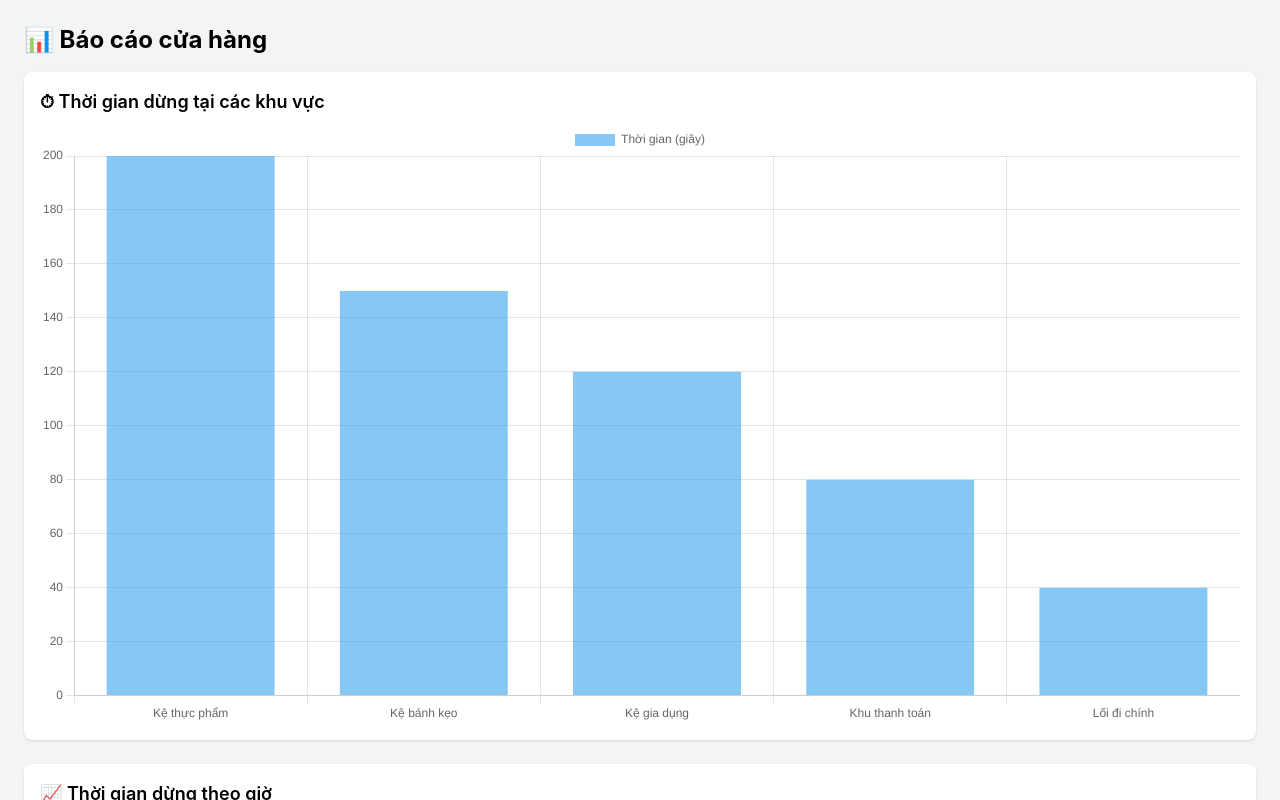
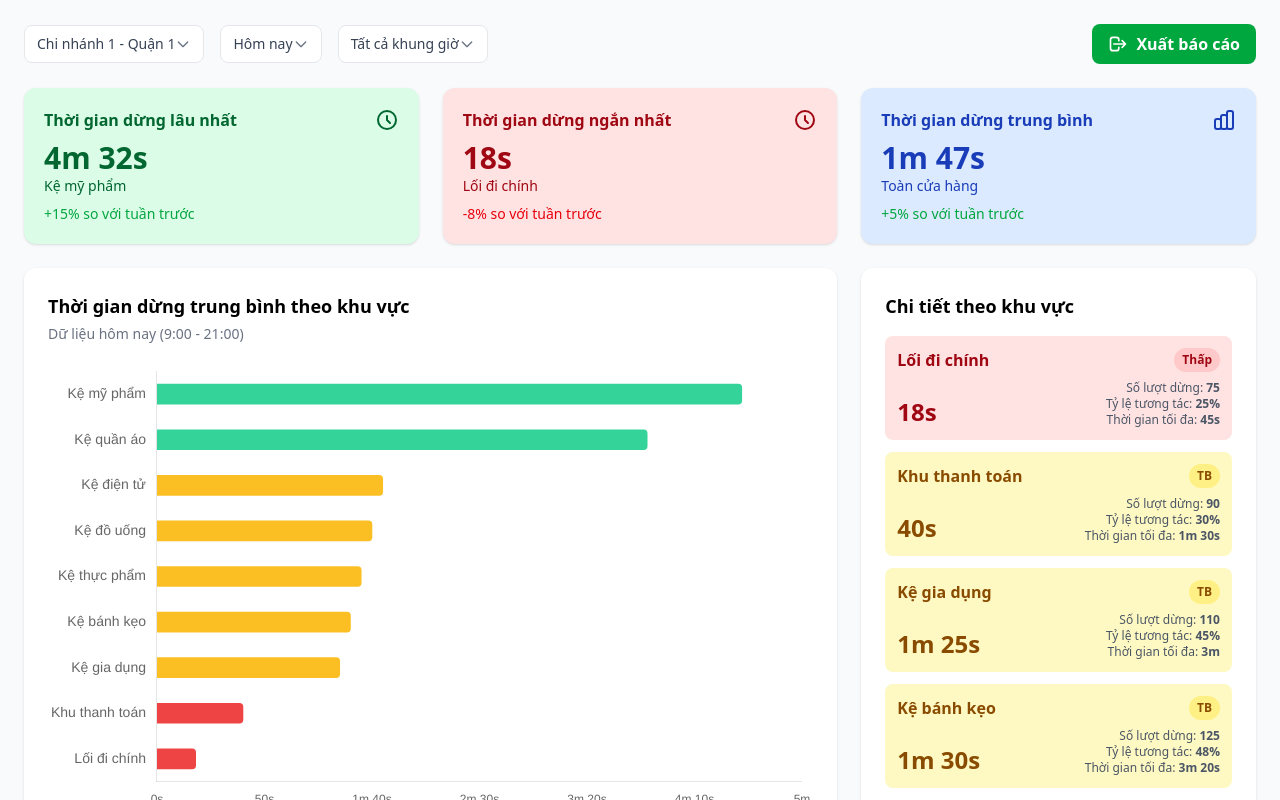
Before and after one commit to NguyenKhanhDuy2703/StoreLens_Project_FE, a React (Vite) app: page /Downtime in a window 1280 px wide. Shown: the top 800 px of the page. Built offline with nearby package versions, Linux system fonts and the light colour scheme.

Commit message:
feat(Update thoi gian dung): Add feature for website

```diff
--- a/src/features/Downtime/Downtime.jsx
+++ b/src/features/Downtime/Downtime.jsx
@@ -1,35 +1,70 @@
 import BarChart from "./components/BarChart";
-import LineChart from "./components/LineChart";
 import KpiCard from "./components/KpiCard";
+import DashboardHeader from "./components/DashboardHeader";
+import AreaDetails from "./components/AreaDetails";
 
-const reportData = {
-  areas: [
-    { name: "Kệ thực phẩm", time: 200 },
-    { name: "Kệ bánh kẹo", time: 150 },
-    { name: "Kệ gia dụng", time: 120 },
-    { name: "Khu thanh toán", time: 80 },
-    { name: "Lối đi chính", time: 40 }
+const dashboardData = {
+  kpis: [
+    {
+      title: "Thời gian dừng lâu nhất",
+      value: "4m 32s",
+      subtitle: "Kệ mỹ phẩm",
+      change: "+15% so với tuần trước",
+      changeType: "increase",
+      color: "green"
+    },
+    {
+      title: "Thời gian dừng ngắn nhất",
+      value: "18s",
+      subtitle: "Lối đi chính",
+      change: "-8% so với tuần trước",
+      changeType: "decrease",
+      color: "red"
+    },
+    {
+      title: "Thời gian dừng trung bình",
+      value: "1m 47s",
+      subtitle: "Toàn cửa hàng",
+      change: "+5% so với tuần trước",
+      changeType: "increase",
+      color: "blue"
+    }
   ],
-  hourly: [1.5, 2.0, 2.3, 2.1, 1.8, 1.2, 0.8],
-  interaction: {
-    stopRate: 68,
-    avgEngagement: 74,
-    conversion: 42
-  }
+  areaDowntime: [
+    { name: "Kệ mỹ phẩm", time: 272, level: "Cao", stops: 234, interactionRate: 78, maxTime: 732 },
+    { name: "Kệ quần áo", time: 228, level: "Cao", stops: 189, interactionRate: 65, maxTime: 522 },
+    { name: "Kệ điện tử", time: 105, level: "TB", stops: 150, interactionRate: 55, maxTime: 240 },
+    { name: "Kệ đồ uống", time: 100, level: "TB", stops: 145, interactionRate: 52, maxTime: 230 },
+    { name: "Kệ thực phẩm", time: 95, level: "TB", stops: 130, interactionRate: 51, maxTime: 210 },
+    { name: "Kệ bánh kẹo", time: 90, level: "TB", stops: 125, interactionRate: 48, maxTime: 200 },
+    { name: "Kệ gia dụng", time: 85, level: "TB", stops: 110, interactionRate: 45, maxTime: 180 },
+    { name: "Khu thanh toán", time: 40, level: "TB", stops: 90, interactionRate: 30, maxTime: 90 },
+    { name: "Lối đi chính", time: 18, level: "Thấp", stops: 75, interactionRate: 25, maxTime: 45 },
+  ].reverse()
 };
 
 function ReportPage() {
   return (
-    <div className="bg-gray-100 p-6 min-h-screen">
-      <h1 className="text-2xl font-bold mb-4">📊 Báo cáo cửa hàng</h1>
+    <div className="bg-gray-50 p-6 min-h-screen font-sans">
+      <DashboardHeader />
 
-      <BarChart data={reportData.areas} />
-      <LineChart data={reportData.hourly} />
+      <div className="grid grid-cols-1 md:grid-cols-3 gap-6 mb-6">
+        {dashboardData.kpis.map((kpi, index) => (
+          <KpiCard
+            key={index}
+            {...kpi}
+          />
+        ))}
+      </div>
 
-      <div className="grid grid-cols-3 gap-4 mt-6">
-        <KpiCard title="Tỷ lệ dừng lại" value={reportData.interaction.stopRate} color="text-blue-600" />
-        <KpiCard title="Tương tác trung bình" value={reportData.interaction.avgEngagement} color="text-green-600" />
-        <KpiCard title="Chuyển đổi mua hàng" value={reportData.interaction.conversion} color="text-purple-600" />
+      {}
+      <div className="grid grid-cols-1 lg:grid-cols-3 gap-6">
+        <div className="lg:col-span-2">
+          <BarChart data={dashboardData.areaDowntime.slice().reverse()} />
+        </div>
+        <div className="lg:col-span-1">
+          <AreaDetails data={dashboardData.areaDowntime} />
+        </div>
       </div>
     </div>
   );
--- /dev/null
+++ b/src/features/Downtime/components/AreaDetails.jsx
@@ -0,0 +1,51 @@
+// Hàm định dạng thời gian
+const formatTime = (seconds) => {
+    if (isNaN(seconds) || seconds < 0) return "0s";
+    const m = Math.floor(seconds / 60);
+    const s = seconds % 60;
+    let result = '';
+    if (m > 0) result += `${m}m `;
+    if (s > 0 || m === 0) result += `${s}s`;
+    return result.trim();
+};
+
+const levelStyles = {
+    Cao: { bg: 'bg-green-100', text: 'text-green-800', tagBg: 'bg-green-200' },
+    TB: { bg: 'bg-yellow-100', text: 'text-yellow-800', tagBg: 'bg-yellow-200' },
+    Thấp: { bg: 'bg-red-100', text: 'text-red-800', tagBg: 'bg-red-200' },
+};
+
+function AreaDetails({ data }) {
+  return (
+    <div className="bg-white p-6 rounded-xl shadow-sm h-full">
+      <h2 className="text-lg font-semibold mb-4">Chi tiết theo khu vực</h2>
+      <div className="space-y-3 overflow-y-auto">
+        {data.map((item, index) => {
+          const styles = levelStyles[item.level] || levelStyles.TB;
+          return (
+            <div key={index} className={`${styles.bg} ${styles.text} p-3 rounded-lg`}>
+              <div className="flex justify-between items-center mb-2">
+                <h3 className="font-semibold">{item.name}</h3>
+                <span className={`text-xs font-bold px-2 py-1 rounded-full ${styles.tagBg}`}>
+                  {item.level}
+                </span>
+              </div>
+              <div className="flex justify-between items-end">
+                <div>
+                  <p className="text-2xl font-bold">{formatTime(item.time)}</p>
+                </div>
+                <div className="text-xs text-right text-gray-600">
+                  <p>Số lượt dừng: <span className="font-semibold">{item.stops}</span></p>
+                  <p>Tỷ lệ tương tác: <span className="font-semibold">{item.interactionRate}%</span></p>
+                  <p>Thời gian tối đa: <span className="font-semibold">{formatTime(item.maxTime)}</span></p>
+                </div>
+              </div>
+            </div>
+          );
+        })}
+      </div>
+    </div>
+  );
+}
+
+export default AreaDetails;
--- a/src/features/Downtime/components/BarChart.jsx
+++ b/src/features/Downtime/components/BarChart.jsx
@@ -2,23 +2,97 @@ import { Bar } from "react-chartjs-2";
 import { Chart as ChartJS, CategoryScale, LinearScale, BarElement, Title, Tooltip, Legend } from "chart.js";
 
 ChartJS.register(CategoryScale, LinearScale, BarElement, Title, Tooltip, Legend);
+
+
+// Hàm để xác định màu cho từng thanh
+const getBarColor = (timeInSeconds) => {
+  if (timeInSeconds > 200) return 'rgba(52, 211, 153, 1)'; // Green
+  if (timeInSeconds > 80) return 'rgba(251, 191, 36, 1)';  // Amber
+  return 'rgba(239, 68, 68, 1)'; // Red
+};
+
+// Hàm định dạng thời gian từ giây sang "Xm Ys"
+const formatTime = (seconds) => {
+    if (isNaN(seconds) || seconds < 0) return "0s";
+    const m = Math.floor(seconds / 60);
+    const s = seconds % 60;
+    let result = '';
+    if (m > 0) result += `${m}m `;
+    if (s > 0 || m === 0) result += `${s}s`;
+    return result.trim();
+}
 
 function BarChart({ data }) {
   const chartData = {
     labels: data.map(d => d.name),
     datasets: [
       {
-        label: "Thời gian (giây)",
+        label: "Thời gian dừng (giây)",
         data: data.map(d => d.time),
-        backgroundColor: "rgba(54, 162, 235, 0.6)"
+        backgroundColor: data.map(d => getBarColor(d.time)),
+        barThickness: 20,
+        borderRadius: 4,
       }
     ]
   };
 
+  const options = {
+    indexAxis: 'y',
+    responsive: true,
+    maintainAspectRatio: false,
+    plugins: {
+        legend: {
+            display: false
+        },
+        tooltip: {
+            callbacks: {
+                label: function(context) {
+                    let label = context.dataset.label || '';
+                    if (label) {
+                        label += ': ';
+                    }
+                    if (context.parsed.x !== null) {
+                        label += formatTime(context.parsed.x);
+                    }
+                    return label;
+                }
+            }
+        }
+    },
+    scales: {
+        x: {
+            beginAtZero: true,
+            grid: {
+                display: false,
+                drawBorder: false,
+            },
+            ticks: {
+                callback: function(value, _index, _ticks) {
+                    return formatTime(value);
+                }
+            }
+        },
+        y: {
+            grid: {
+                display: false,
+                drawBorder: false,
+            },
+            ticks: {
+                font: {
+                    size: 14,
+                }
+            }
+        }
+    }
+  };
+
   return (
-    <div className="bg-white p-4 rounded-lg shadow mb-6">
-      <h2 className="text-lg font-semibold mb-2">⏱ Thời gian dừng tại các khu vực</h2>
-      <Bar data={chartData} />
+    <div className="bg-white p-6 rounded-xl shadow-sm">
+      <h2 className="text-lg font-semibold mb-1">Thời gian dừng trung bình theo khu vực</h2>
+      <p className="text-sm text-gray-500 mb-4">Dữ liệu hôm nay (9:00 - 21:00)</p>
+      <div className="relative h-[450px]">
+        <Bar data={chartData} options={options} />
+      </div>
     </div>
   );
 }
--- /dev/null
+++ b/src/features/Downtime/components/DashboardHeader.jsx
@@ -0,0 +1,35 @@
+const DropdownIcon = () => (
+    <svg className="w-4 h-4 text-gray-500" fill="none" stroke="currentColor" viewBox="0 0 24 24" xmlns="http://www.w3.org/2000/svg"><path strokeLinecap="round" strokeLinejoin="round" strokeWidth={2} d="M19 9l-7 7-7-7" /></svg>
+);
+
+function DashboardHeader() {
+  return (
+    <div className="mb-6">
+      <div className="flex flex-wrap items-center justify-between gap-4">
+        {/* Left side filters */}
+        <div className="flex items-center gap-4">
+          <div className="flex items-center bg-white border border-gray-200 rounded-lg px-3 py-2">
+            <span className="text-sm font-medium text-gray-700">Chi nhánh 1 - Quận 1</span>
+            <DropdownIcon />
+          </div>
+          <div className="flex items-center bg-white border border-gray-200 rounded-lg px-3 py-2">
+            <span className="text-sm font-medium text-gray-700">Hôm nay</span>
+            <DropdownIcon />
+          </div>
+          <div className="flex items-center bg-white border border-gray-200 rounded-lg px-3 py-2">
+            <span className="text-sm font-medium text-gray-700">Tất cả khung giờ</span>
+            <DropdownIcon />
+          </div>
+        </div>
+
+        {/* Right side button */}
+        <button className="flex items-center gap-2 bg-green-600 text-white font-semibold px-4 py-2 rounded-lg hover:bg-green-700 transition-colors">
+          <svg className="w-5 h-5" fill="none" stroke="currentColor" viewBox="0 0 24 24" xmlns="http://www.w3.org/2000/svg"><path strokeLinecap="round" strokeLinejoin="round" strokeWidth={2} d="M17 16l4-4m0 0l-4-4m4 4H7m6 4v1a3 3 0 01-3 3H6a3 3 0 01-3-3V7a3 3 0 013-3h4a3 3 0 013 3v1" /></svg>
+          Xuất báo cáo
+        </button>
+      </div>
+    </div>
+  );
+}
+
+export default DashboardHeader;
--- a/src/features/Downtime/components/KpiCard.jsx
+++ b/src/features/Downtime/components/KpiCard.jsx
@@ -1,8 +1,33 @@
-function KpiCard({ title, value, color }) {
+const icons = {
+    green: <svg xmlns="http://www.w3.org/2000/svg" className="h-6 w-6" fill="none" viewBox="0 0 24 24" stroke="currentColor"><path strokeLinecap="round" strokeLinejoin="round" strokeWidth={2} d="M12 8v4l3 3m6-3a9 9 0 11-18 0 9 9 0 0118 0z" /></svg>,
+    red: <svg xmlns="http://www.w3.org/2000/svg" className="h-6 w-6" fill="none" viewBox="0 0 24 24" stroke="currentColor"><path strokeLinecap="round" strokeLinejoin="round" strokeWidth={2} d="M12 8v4l3 3m6-3a9 9 0 11-18 0 9 9 0 0118 0z" /></svg>,
+    blue: <svg xmlns="http://www.w3.org/2000/svg" className="h-6 w-6" fill="none" viewBox="0 0 24 24" stroke="currentColor"><path strokeLinecap="round" strokeLinejoin="round" strokeWidth={2} d="M9 19v-6a2 2 0 00-2-2H5a2 2 0 00-2 2v6a2 2 0 002 2h2a2 2 0 002-2zm0 0V9a2 2 0 012-2h2a2 2 0 012 2v10m-6 0a2 2 0 002 2h2a2 2 0 002-2m0 0V5a2 2 0 012-2h2a2 2 0 012 2v14a2 2 0 01-2 2h-2a2 2 0 01-2-2z" /></svg>,
+}
+
+const colorStyles = {
+    green: { bg: 'bg-green-100', text: 'text-green-800', changeText: 'text-green-600' },
+    red: { bg: 'bg-red-100', text: 'text-red-800', changeText: 'text-red-600' },
+    blue: { bg: 'bg-blue-100', text: 'text-blue-800', changeText: 'text-green-600' }, // Thay đổi ở đây nếu cần
+}
+
+function KpiCard({ title, value, subtitle, change, changeType, color }) {
+  const styles = colorStyles[color] || colorStyles.blue;
+
   return (
-    <div className="bg-white p-4 rounded-lg shadow">
-      <h3 className="font-medium">{title}</h3>
-      <p className={`text-2xl ${color}`}>{value}%</p>
+    <div className={`${styles.bg} ${styles.text} p-5 rounded-xl shadow-sm flex flex-col`}>
+      <div className="flex justify-between items-start">
+        <h3 className="font-semibold text-base">{title}</h3>
+        {icons[color]}
+      </div>
+      <div className="mt-2">
+        <p className="text-3xl font-bold">{value}</p>
+        <p className="text-sm font-medium">{subtitle}</p>
+      </div>
+      <div className="mt-auto pt-2">
+         <p className={`text-sm ${changeType === 'increase' ? 'text-green-600' : 'text-red-600'}`}>
+            {change}
+        </p>
+      </div>
     </div>
   );
 }
--- a/src/features/Downtime/components/LineChart.jsx
+++ /dev/null
@@ -1,28 +0,0 @@
-import { Line } from "react-chartjs-2";
-import { Chart as ChartJS, CategoryScale, LinearScale, PointElement, LineElement, Title, Tooltip, Legend } from "chart.js";
-
-ChartJS.register(CategoryScale, LinearScale, PointElement, LineElement, Title, Tooltip, Legend);
-
-function LineChart({ data }) {
-  const chartData = {
-    labels: ["8h", "10h", "12h", "14h", "16h", "18h", "20h"],
-    datasets: [
-      {
-        label: "Thời gian (phút)",
-        data: data,
-        borderColor: "rgba(255, 99, 132, 1)",
-        backgroundColor: "rgba(255, 99, 132, 0.2)",
-        fill: true
-      }
-    ]
-  };
-
-  return (
-    <div className="bg-white p-4 rounded-lg shadow mb-6">
-      <h2 className="text-lg font-semibold mb-2">📈 Thời gian dừng theo giờ</h2>
-      <Line data={chartData} />
-    </div>
-  );
-}
-
-export default LineChart;
```
